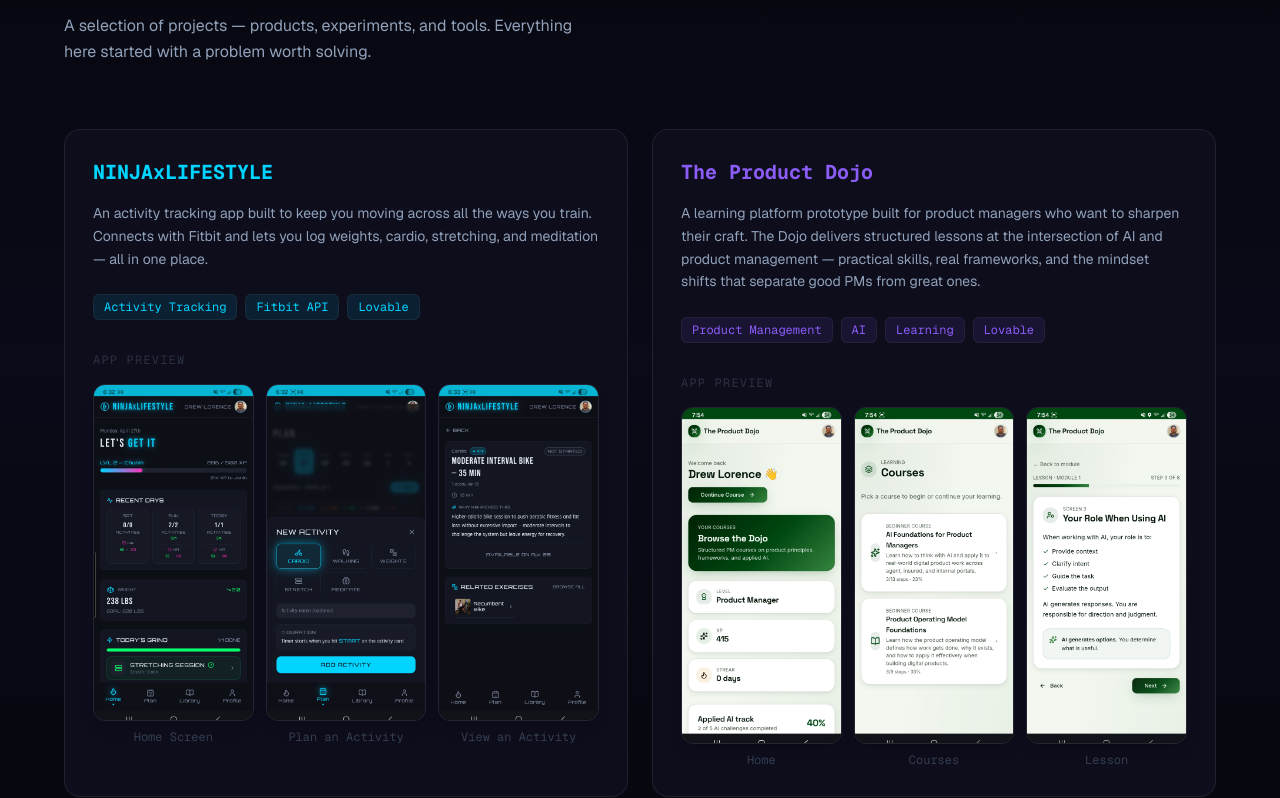
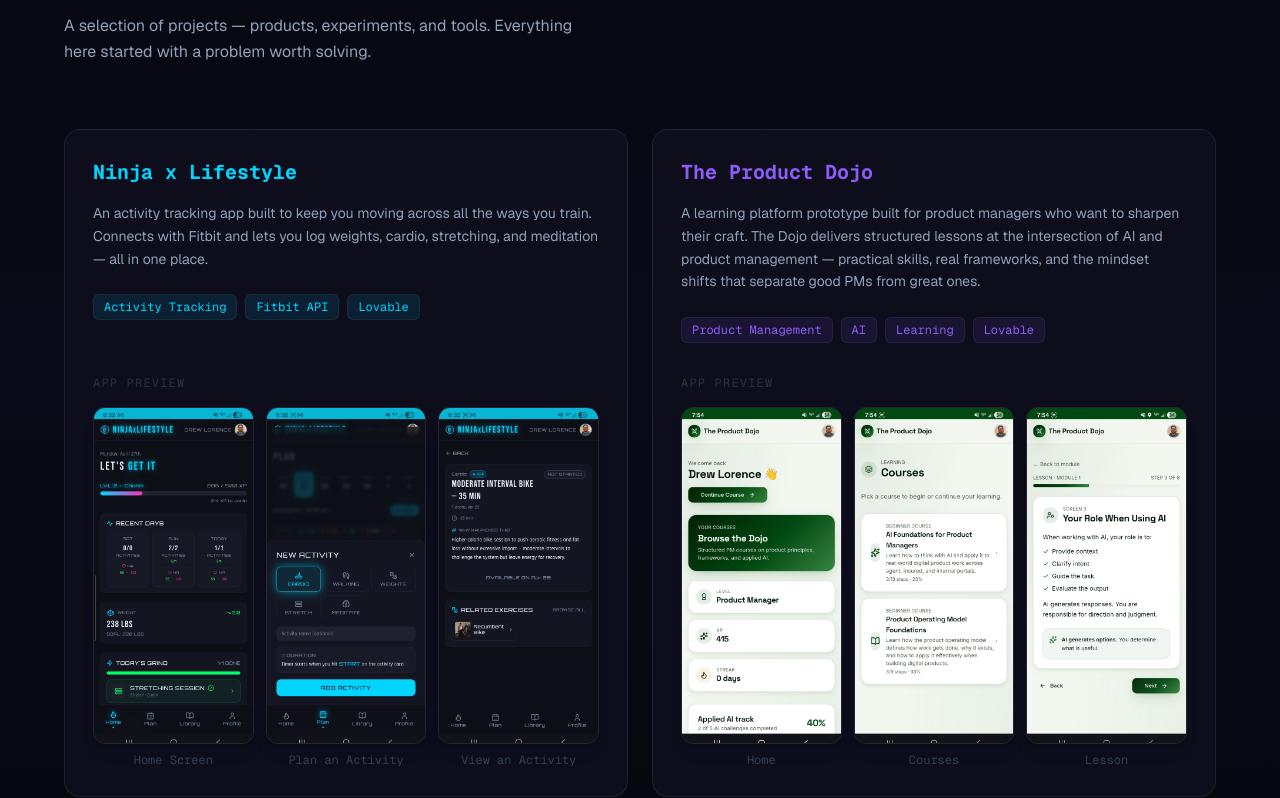
Before and after one commit to drew-lorence-dev/drew-lorence-portfolio, a Next.js app: page / in a window 1280 px wide. Shown: the part 1947-2745 px from the top of the page. Built offline with nearby package versions, Linux system fonts and the light colour scheme.

Commit message:
Rename to Ninja x Lifestyle, align screenshots to bottom of cards

```diff
--- a/components/Projects.tsx
+++ b/components/Projects.tsx
@@ -19,7 +19,7 @@
 
 const projects: Project[] = [
   {
-    name: "NINJAxLIFESTYLE",
+    name: "Ninja x Lifestyle",
     description:
       "An activity tracking app built to keep you moving across all the ways you train. Connects with Fitbit and lets you log weights, cardio, stretching, and meditation — all in one place.",
     tags: ["Activity Tracking", "Fitbit API", "Lovable"],
@@ -96,7 +96,7 @@
             return (
               <div
                 key={project.name}
-                className={`group relative p-7 rounded-2xl border border-white/8 bg-surface transition-all duration-300 ${colors.border} hover:bg-surface-2`}
+                className={`group relative p-7 rounded-2xl border border-white/8 bg-surface transition-all duration-300 ${colors.border} hover:bg-surface-2 flex flex-col`}
               >
                 {/* Top row */}
                 <div className="flex items-start justify-between mb-4">
@@ -138,7 +138,7 @@
 
                 {/* Screenshots */}
                 {project.screenshots && (
-                  <div>
+                  <div className="mt-auto">
                     <p className="text-xs font-mono text-muted/50 uppercase tracking-widest mb-4">
                       App Preview
                     </p>
```
